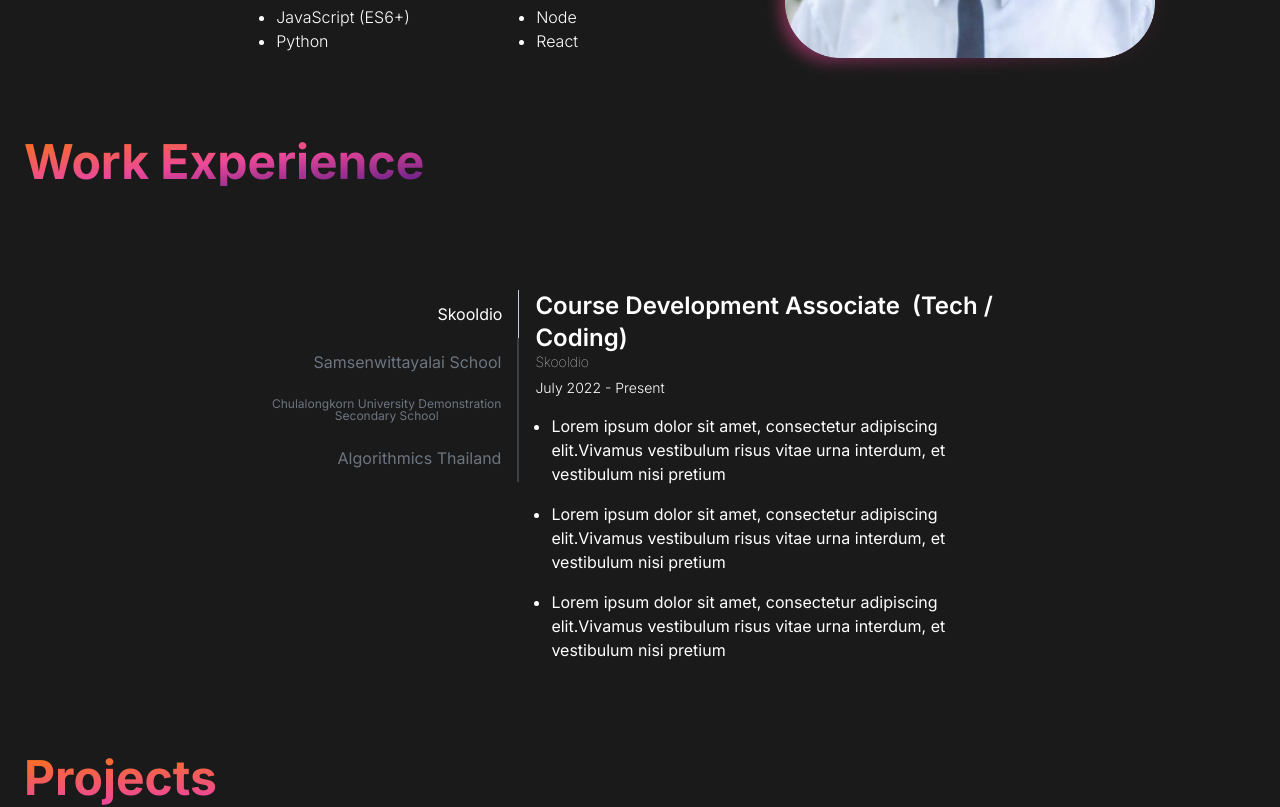
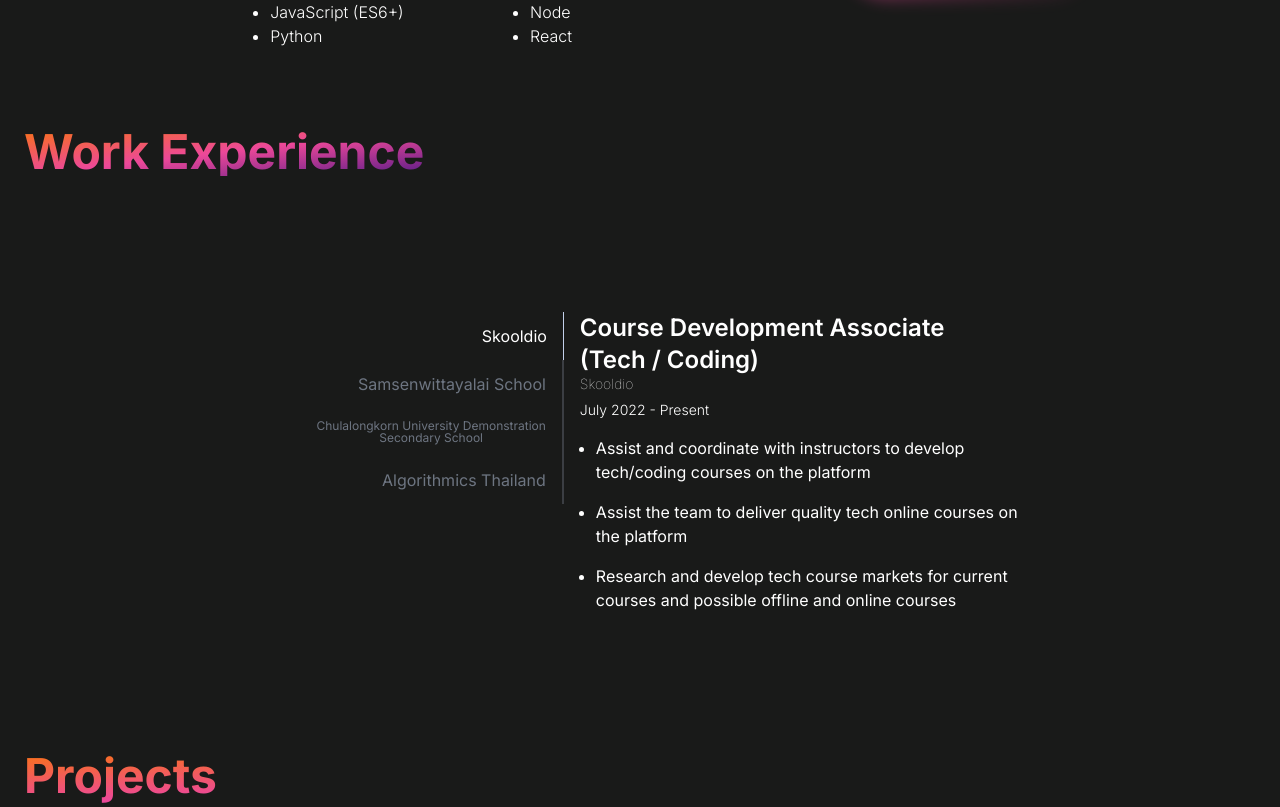
Before and after one commit to fronceee/web-dev-port, a React (Vite) app in the folder portfolio_2023/: page / in a window 1280 px wide. Shown: the part 1240-2047 px from the top of the page. Built offline with nearby package versions, Linux system fonts and the light colour scheme.

Commit message:
fixed display bug and update contents

```diff
--- a/portfolio_2023/index.html
+++ b/portfolio_2023/index.html
@@ -6,7 +6,7 @@
     <meta name="viewport" content="width=device-width, initial-scale=1.0" />
     <title>Vite + React</title>
   </head>
-  <body>
+  <body background="#191A19">
     <div id="root"></div>
     <script type="module" src="/src/main.jsx"></script>
   </body>
--- a/portfolio_2023/src/containers/About.jsx
+++ b/portfolio_2023/src/containers/About.jsx
@@ -3,7 +3,7 @@ import React from 'react'
 const About = () => {
   return (
     <div id='about' className='flex flex-col mx-6 mb-20 scroll-mt-20'>
-      <h1 className='text-5xl mb-3 md:mb-8 font-bold text-transparent bg-clip-text bg-gradient-to-br from-orange-500 via-pink-500 to-purple-900'>Who Am I?</h1>
+      <h1 className='text-5xl 2xl:pl-16 mb-3 md:mb-8 font-bold text-transparent bg-clip-text bg-gradient-to-br from-orange-500 via-pink-500 to-purple-900'>Who Am I?</h1>
       <div className='font-light text-sm md:text-base flex flex-col items-center flex justify-center md:flex-row md:gap-14'>
         <div className='md:w-[49%] flex flex-col gap-4 items-center'>
           <p className='mb-4 md:m-0'>Hi! My name is Tharathip Tamwiset.
@@ -32,8 +32,8 @@ const About = () => {
             </ul>
           </div>
         </div>
-        <div className='group w-full md:w-[30%] flex justify-center'>
-          <div className='relative w-4/6 md:w-auto'>
+        <div className='group w-full md:w-[31%] flex justify-center'>
+          <div className='relative w-4/6 md:w-content'>
             <img className='relative z-10' src='../src/assets/propic2.png' />
             <div className="absolute -inset-1 bg-gradient-to-br from-orange-500 via-pink-500 to-purple-90 opacity-50 rounded-[50px] blur group-hover:opacity-100 transition duration-500 group-hover:duration-100"></div>
           </div>
--- a/portfolio_2023/src/containers/Contact.jsx
+++ b/portfolio_2023/src/containers/Contact.jsx
@@ -4,7 +4,7 @@ const iconSize = "w-12 h-12"
 function Contact() {
   return (
     <div id="contact" className='min-h-fit mx-6 max-w-sm sm:max-w-full sm:h-[34em] scroll-mt-20'>
-      <h1 className={`text-5xl font-bold text-transparent bg-clip-text bg-gradient-to-br from-orange-500 via-pink-500 to-purple-900`}>Contact Me</h1>
+      <h1 className={`text-5xl 2xl:pl-16 font-bold text-transparent bg-clip-text bg-gradient-to-br from-orange-500 via-pink-500 to-purple-900`}>Contact Me</h1>
       <div className='h-[50%] flex flex-col justify-center items-center my-20'>
         <div className='mb-4 text-lg'>
           <p>My inbox is always open as I look for new opportunities.</p>
--- a/portfolio_2023/src/containers/Experience.jsx
+++ b/portfolio_2023/src/containers/Experience.jsx
@@ -29,7 +29,8 @@ function Experience() {
         initial="hidden"
         animate="show"
         exit="hidden"
-        key={id()}>
+        key={id()}
+        className='md:w-full'>
           {/* add key to let motion.div to track */}
         <motion.div variants={motionItem}>
           <h1 className='font-semibold text-2xl leading-8 whitespace-pre-wrap'>{data.title}</h1>
@@ -45,11 +46,11 @@ function Experience() {
       )
   }
   return (
-    <div id='experience' className='mx-6 scroll-mt-20 mb-20 max-h-fit flex flex-col justify-center items-center'>
-      <h1 className='self-start text-5xl mb-6 font-bold text-transparent bg-clip-text bg-gradient-to-br from-orange-500 via-pink-500 to-purple-900'>
+    <div id='experience' className='mx-6 h-screen md:h-auto scroll-mt-20 pb-14 max-h-fit flex flex-col justify-center items-center'>
+      <h1 className='self-start 2xl:pl-16 text-5xl mb-10 font-bold text-transparent bg-clip-text bg-gradient-to-br from-orange-500 via-pink-500 to-purple-900'>
         Work Experience
       </h1>
-      <div className='w-full flex flex-col md:flex-row md:max-w-screen-md md:h-96 md:mt-20'>
+      <div className='w-full flex flex-col md:flex-row md:max-w-screen-md md:h-96 md:mt-24'>
         <div className='w-full h-16 md:h-fit md:w-fit flex scrollbar-thin scrollbar-thumb-white scrollbar-thumb-rounded-full overflow-y-scroll md:overflow-hidden snap-x pb-4 mb-4'>
           <ul className='tabs flex flex-col md:flex-row md:h-full md:justify-end md:w-[34em] md:mr-4'>
             {jobPlaces.map((item,index) => (
@@ -61,7 +62,7 @@ function Experience() {
           </ul>
           {/* <div className='border relative right-[1.06em]'></div> */}
         </div>
-        <div className='grow'>
+        <div className='w-full'>
           {renderSelectedJob(currentIndex)}
         </div>
       </div>
--- a/portfolio_2023/src/containers/Footer.jsx
+++ b/portfolio_2023/src/containers/Footer.jsx
@@ -3,7 +3,7 @@ import React from 'react'
 function Footer() {
   return (
     <div className='text-center mb-6 tracking-widest'>
-      <p className='font-extralight text-xs leading-5'>Design Inspired from Brittany Chiang</p>
+      <p className='font-extralight text-xs leading-5 link link-hover'><a href='https://brittanychiang.com/'>Design Inspired from Brittany Chiang</a></p>
       <p className='font-extralight text-xs'>Built by Tharathip Tamwiset</p>
     </div>
   )
--- a/portfolio_2023/src/containers/Header.jsx
+++ b/portfolio_2023/src/containers/Header.jsx
@@ -1,6 +1,13 @@
 import React from 'react';
 import { motion } from "framer-motion";
 import { variants , item } from "../staggerAntimation";
+import { v4 as id } from 'uuid';
+
+variants.show.transition = {
+  ...variants.show.transition,
+  ease: "circIn"
+}
+
 function Header() {
   return (
     <motion.div
--- a/portfolio_2023/src/containers/Projects.jsx
+++ b/portfolio_2023/src/containers/Projects.jsx
@@ -7,7 +7,7 @@ function Projects() {
   return (
     <div id='projects' className='mx-6 scroll-mt-20 md:mb-20'>
       <div>
-        <h1 className={`text-5xl pb-1 mb-8 font-bold text-transparent bg-clip-text bg-gradient-to-br from-orange-500 via-pink-500 to-purple-900`}>Projects</h1>
+        <h1 className={`text-5xl 2xl:pl-16 pb-1 mb-8 font-bold text-transparent bg-clip-text bg-gradient-to-br from-orange-500 via-pink-500 to-purple-900`}>Projects</h1>
       </div>
       <div className='h-fit flex flex-col md:flex-row justify-center gap-6 items-center'>
         {projectsData.map(item => <Card key={id()} item={item} />)}
--- a/portfolio_2023/src/data/jobPlaces.js
+++ b/portfolio_2023/src/data/jobPlaces.js
@@ -1,39 +1,39 @@
 const jobPlaces = [
     {
       place: 'Skooldio',
-      title: 'Course Development Associate  (Tech / Coding)',
+      title: `Course Development Associate\n(Tech / Coding)`,
       time: 'July 2022 - Present',
       desc: [
-        'Lorem ipsum dolor sit amet, consectetur adipiscing elit.Vivamus vestibulum risus vitae urna interdum, et vestibulum nisi pretium',
-        'Lorem ipsum dolor sit amet, consectetur adipiscing elit.Vivamus vestibulum risus vitae urna interdum, et vestibulum nisi pretium',
-        'Lorem ipsum dolor sit amet, consectetur adipiscing elit.Vivamus vestibulum risus vitae urna interdum, et vestibulum nisi pretium']
+        'Assist and coordinate with instructors to develop tech/coding courses on the platform',
+        'Assist the team to deliver quality tech online courses on the platform',
+        'Research and develop tech course markets for current courses and possible offline and online courses']
       },
     {
       place: 'Samsenwittayalai School',
       title: 'Student Teacher',
       time: 'Oct 2022 - March 2023',
       desc: [
-        'Lorem ipsum dolor sit amet, consectetur adipiscing elit.Vivamus vestibulum risus vitae urna interdum, et vestibulum nisi pretium',
-        'Lorem ipsum dolor sit amet, consectetur adipiscing elit.Vivamus vestibulum risus vitae urna interdum, et vestibulum nisi pretium',
-        'Lorem ipsum dolor sit amet, consectetur adipiscing elit.Vivamus vestibulum risus vitae urna interdum, et vestibulum nisi pretium']
+        'Responsible for teaching, lesson planning and creating learning material for M2. English Foundation classes',
+        'Responsible for teaching, lesson planning and creating learning material for M6 Video Editing classes',
+        'Teaching and Deliver both subjects in online and hybrid format.']
       },
       {
         place: 'Chulalongkorn University Demonstration\nSecondary School',
         title: 'Student Teacher',
         time: 'May 2022 - Oct 2022',
         desc: [
-          'Lorem ipsum dolor sit amet, consectetur adipiscing elit.Vivamus vestibulum risus vitae urna interdum, et vestibulum nisi pretium',
-          'Lorem ipsum dolor sit amet, consectetur adipiscing elit.Vivamus vestibulum risus vitae urna interdum, et vestibulum nisi pretium',
-          'Lorem ipsum dolor sit amet, consectetur adipiscing elit.Vivamus vestibulum risus vitae urna interdum, et vestibulum nisi pretium']
+          'Responsible for teaching, lesson planning and creating learning material for M2. English Foundation classes',
+          'Responsible for teaching, lesson planning and creating learning material for M2 Computing Science classes',
+          'Teaching and Deliver both subjects in online format']
         },
       {
         place: 'Algorithmics Thailand',
         title: 'Part-Time Python Teacher',
         time: 'Dec 2020 - Present',
         desc: [
-          'Lorem ipsum dolor sit amet, consectetur adipiscing elit.Vivamus vestibulum risus vitae urna interdum, et vestibulum nisi pretium',
-          'Lorem ipsum dolor sit amet, consectetur adipiscing elit.Vivamus vestibulum risus vitae urna interdum, et vestibulum nisi pretium',
-          'Lorem ipsum dolor sit amet, consectetur adipiscing elit.Vivamus vestibulum risus vitae urna interdum, et vestibulum nisi pretium']
+          'Teaching Python for kids aged 12 - 15 who had no pior coding background to be able to create simple coding projects',
+          'Adapt pre-planed lesson planing to suitable for learners each class ',
+        ]
         }
   ]
 
--- a/portfolio_2023/src/staggerAntimation.js
+++ b/portfolio_2023/src/staggerAntimation.js
@@ -3,12 +3,17 @@ const variants = {
     show: {
       opacity : 1,
       transition: {
-        staggerChildren: 0.4
+        staggerChildren: 0.4,
       }}
   }
 
   const item = {
-    hidden: { opacity: 0 },
+    hidden: {
+      opacity: 0,
+      transition: {
+        duration: 1
+      }
+    },
     show: { opacity: 1 }
   }
 
```
